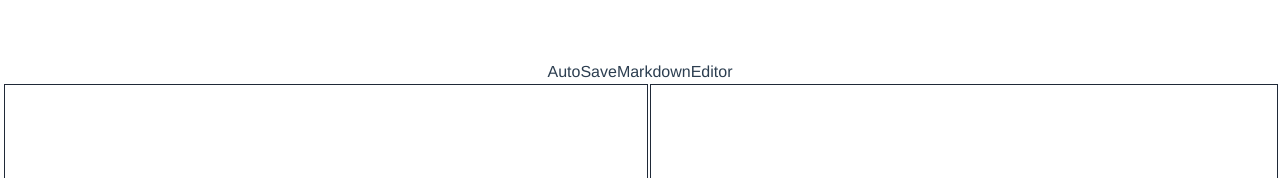
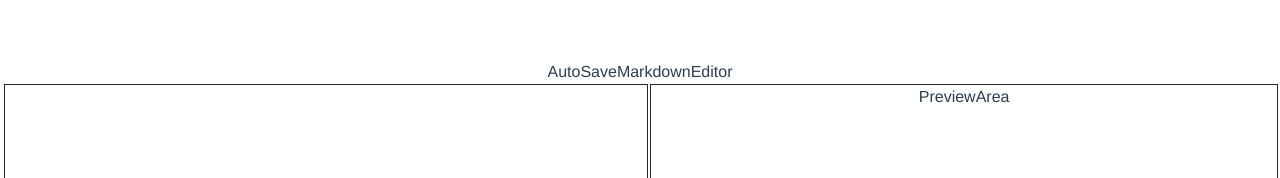
Before and after one commit to yuto-tomita/auto-save-markdown-editor, a Vue app in the folder front/: page / in a window 1280 px wide. Shown: the top 178 px of the page. Built offline with nearby package versions, Linux system fonts and the light colour scheme.

Commit message:
タイトル追加

```diff
--- a/front/src/components/PreviewEditor/PreviewArea.vue
+++ b/front/src/components/PreviewEditor/PreviewArea.vue
@@ -1,5 +1,7 @@
 <template>
-  <div class="border border-gray-800 previewarea-height w-full mx-0.5" />
+  <div class="border border-gray-800 previewarea-height w-full mx-0.5">
+    <span>PreviewArea</span>
+  </div>
 </template>
 
 <script lang="ts">
```
